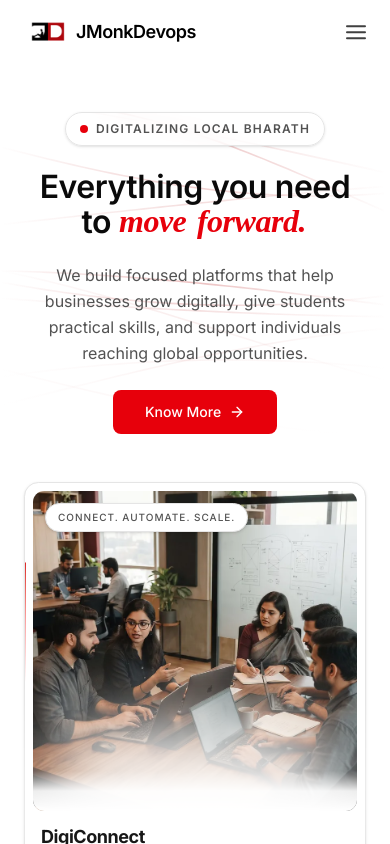
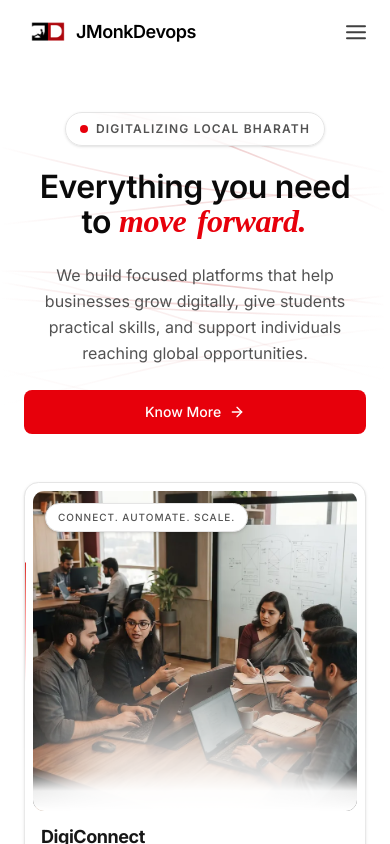
Before and after one commit to LeelaMohan217/J-Monk-Devops, a React (Vite) app: page / in a window 390 px wide. Shown: the top 844 px of the page. Built offline with nearby package versions, Linux system fonts and the light colour scheme.

Commit message:
Let the landing hero and intro CTAs fill the column on phones

```diff
--- a/src/pages/home/HeroSection.jsx
+++ b/src/pages/home/HeroSection.jsx
@@ -91,10 +91,20 @@ const HeroSection = () => {
               variants={fadeIn("up", HERO_CTA_DELAY)}
               initial="hidden"
               animate="show"
+              // The hero column is flex flex-col items-center, so this wrapper
+              // shrinks to its content and the Link's w-full would resolve
+              // against that shrunk box rather than the column. It needs the
+              // width itself for the button to reach the full rail on a phone.
+              className="w-full sm:w-auto"
             >
+              {/* w-full below sm so the hero CTA spans the column on a phone
+                  the way every brand hero's does, then sm:w-fit to hold it to
+                  its label once there is room. justify-center matters only in
+                  the full-width state, where the label would otherwise sit
+                  against the left padding. */}
               <Link
                 to="/#who-we-are"
-                className="group inline-flex items-center gap-2 rounded-lg bg-red-600 px-8 py-3 text-sm font-medium text-white transition-colors hover:bg-red-700"
+                className="group inline-flex w-full items-center justify-center gap-2 rounded-lg bg-red-600 px-8 py-3 text-sm font-medium text-white transition-colors hover:bg-red-700 sm:w-fit"
               >
                 Know More
                 <ArrowRight
--- a/src/pages/home/IntroSection.jsx
+++ b/src/pages/home/IntroSection.jsx
@@ -161,14 +161,17 @@ const IntroSection = () => {
           <motion.div
             variants={riseIn(0)}
             {...centerTrigger}
-            className="w-fit"
+            // The wrapper has to widen too. It was w-fit at every width, so
+            // widening only the Link inside it would have left the button
+            // capped at the wrapper's shrink-to-fit width on a phone.
+            className="w-full sm:w-fit"
           >
             {/* Solid red fill matching GlobalNav's CTA: same rounded-lg,
                 px-5 py-2.5, text-sm font-medium, and red-600 to red-700 on
                 hover. Was an outlined neutral button. */}
             <Link
               to="/#stats"
-              className="group inline-flex w-fit items-center gap-2 rounded-lg bg-red-600 px-5 py-2.5 text-sm font-medium text-white transition-colors duration-300 hover:bg-red-700"
+              className="group inline-flex w-full items-center justify-center gap-2 rounded-lg bg-red-600 px-5 py-2.5 text-sm font-medium text-white transition-colors duration-300 hover:bg-red-700 sm:w-fit"
             >
               See our numbers
               <ArrowRight
```
